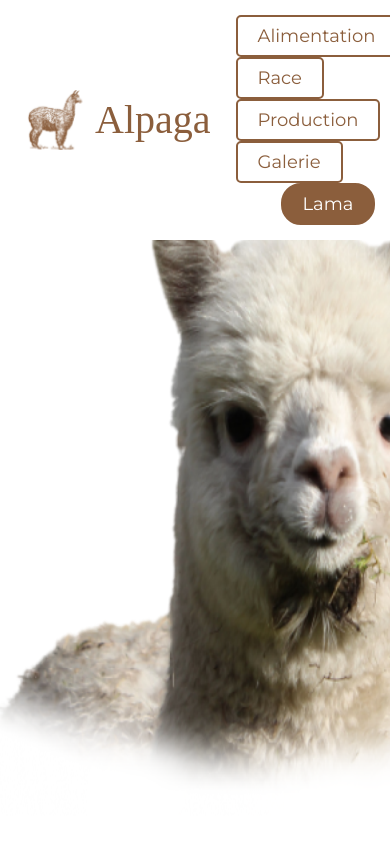
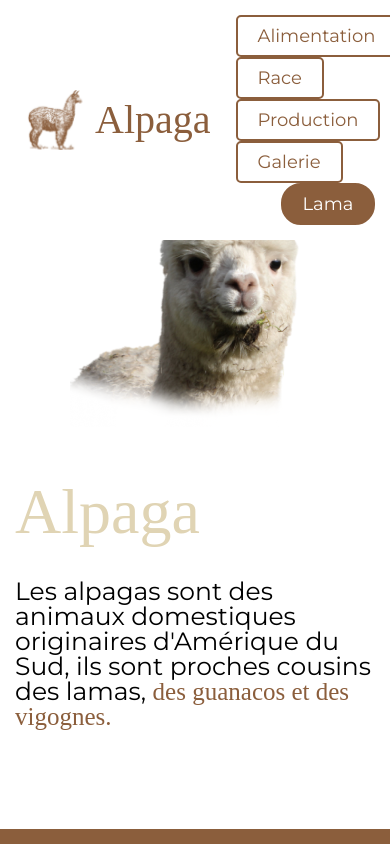
Before and after one commit to julien382/Alpaga, a React (Create React App) app: page / in a window 390 px wide. Shown: the top 844 px of the page. Built offline with nearby package versions, Linux system fonts and the light colour scheme; a web font is replaced by a local one.

Commit message:
alpaga part1 accueil responsive

```diff
--- a/src/pages/Alpaga/Alpaga.css
+++ b/src/pages/Alpaga/Alpaga.css
@@ -1,10 +1,21 @@
 .part1_Accueil{
     display: flex;
     margin-top: 50px;
+    margin-bottom: 100px;
+}
+
+.alpagaMainContainer{
+    width: 550px;
+    height: auto;
+    max-width: 100%;
+    margin-left: 100px;
 }
 
 .alpagaMain{
-    width: 700px;
+    width: 100%;
+    height: auto;
+    max-width: 100%;
+    max-height: 100%;
     transition: transform 0.5s ease;
 }
 
@@ -14,8 +25,8 @@
 
 .partTexteAccueil{
     margin-top: 100px;
-    margin-left: 50px;
-    width: 800px;
+    margin-left: 100px;
+    max-width: 800px;
 }
 
 .titleAccueil{
@@ -39,6 +50,52 @@
     }
 }
 
+@media only screen and (max-width: 767px) {
+    .part1_Accueil{
+        display: flex;
+        flex-direction: column;
+        justify-content: center;
+        align-items: center;
+        margin-top: 50px;
+        padding-left: 15px;
+        padding-right: 15px;
+
+    }
+
+    .alpagaMainContainer{
+        width: 250px;
+        height: auto;
+        max-width: 100%;
+        margin-left: 0px;
+    }
+
+    .alpagaMain{
+        width: 100%;
+        height: auto;
+        max-width: 100%;
+        max-height: 100%;
+        transition: transform 0.5s ease;
+    }
+
+    .alpagaMain:hover{
+        transform: scale(1.2);
+    }
+
+    .partTexteAccueil{
+        margin-top: 50px;
+        margin-left: 0px;
+    }
+
+    .titleAccueil{
+        font-size: 64px;
+        margin-bottom: 35px;
+    }
+
+    .paragrapheTitleAccueil{
+        font-size: 25px;
+        animation: slide-inText 2s ease forwards;
+    }
+}
 /* --- part2 --- */
 
 .part2_Accueil{
--- a/src/pages/Alpaga/Alpaga.jsx
+++ b/src/pages/Alpaga/Alpaga.jsx
@@ -10,7 +10,9 @@ const Alpaga = () => {
     return (
         <div className='accueil'>
             <div className='part1_Accueil'>
-                <img className='alpagaMain' src={alpagaMain} alt="alpagaMain" />
+                <div className='alpagaMainContainer'>
+                    <img className='alpagaMain' src={alpagaMain} alt="alpagaMain" />
+                </div>
                 <div className='partTexteAccueil'>
                     <h1 className='titleAccueil font color1'>Alpaga</h1>
                     <p className='paragrapheTitleAccueil'> Les alpagas sont des animaux domestiques originaires d'Amérique du Sud, ils sont proches cousins des lamas, <span className='font color2'>des guanacos et des vigognes.</span></p>
--- a/src/pages/Lama/Lama.css
+++ b/src/pages/Lama/Lama.css
@@ -1,14 +1,14 @@
-.part1_Accueil{
+/*.part1_Accueil{
     display: flex;
     margin-top: 50px;
 }
 
-.alpagaMain{
+.lamaMain{
     width: 700px;
     transition: transform 0.5s ease;
 }
 
-.alpagaMain:hover{
+.lamaMain:hover{
     transform: scale(1.2);
 }
 
@@ -37,7 +37,7 @@
       transform: translateX(0%);
       opacity: 1;
     }
-}
+}*/
 
 /* --- part2 --- */
 
--- a/src/pages/Lama/Lama.jsx
+++ b/src/pages/Lama/Lama.jsx
@@ -57,7 +57,7 @@ const Lama = () => {
     return (
         <div className='accueil'>
             <div className='part1_Accueil'>
-                <img className='alpagaMain' src={lamaMain} alt="lamaMain" />
+                <img className='lamaMain' src={lamaMain} alt="lamaMain" />
                 <div className='partTexteAccueil'>
                     <h1 className='titleAccueil font color1'>Lama</h1>
                     <p className='paragrapheTitleAccueil'>Les lamas sont des mammifères domestiqués. Ils ont été utilisés depuis longtemps pour leur viande, leur laine et leur force de travail. Ils sont appréciés comme animaux de compagnie en raison de leur nature calme et docile.</p>
```
